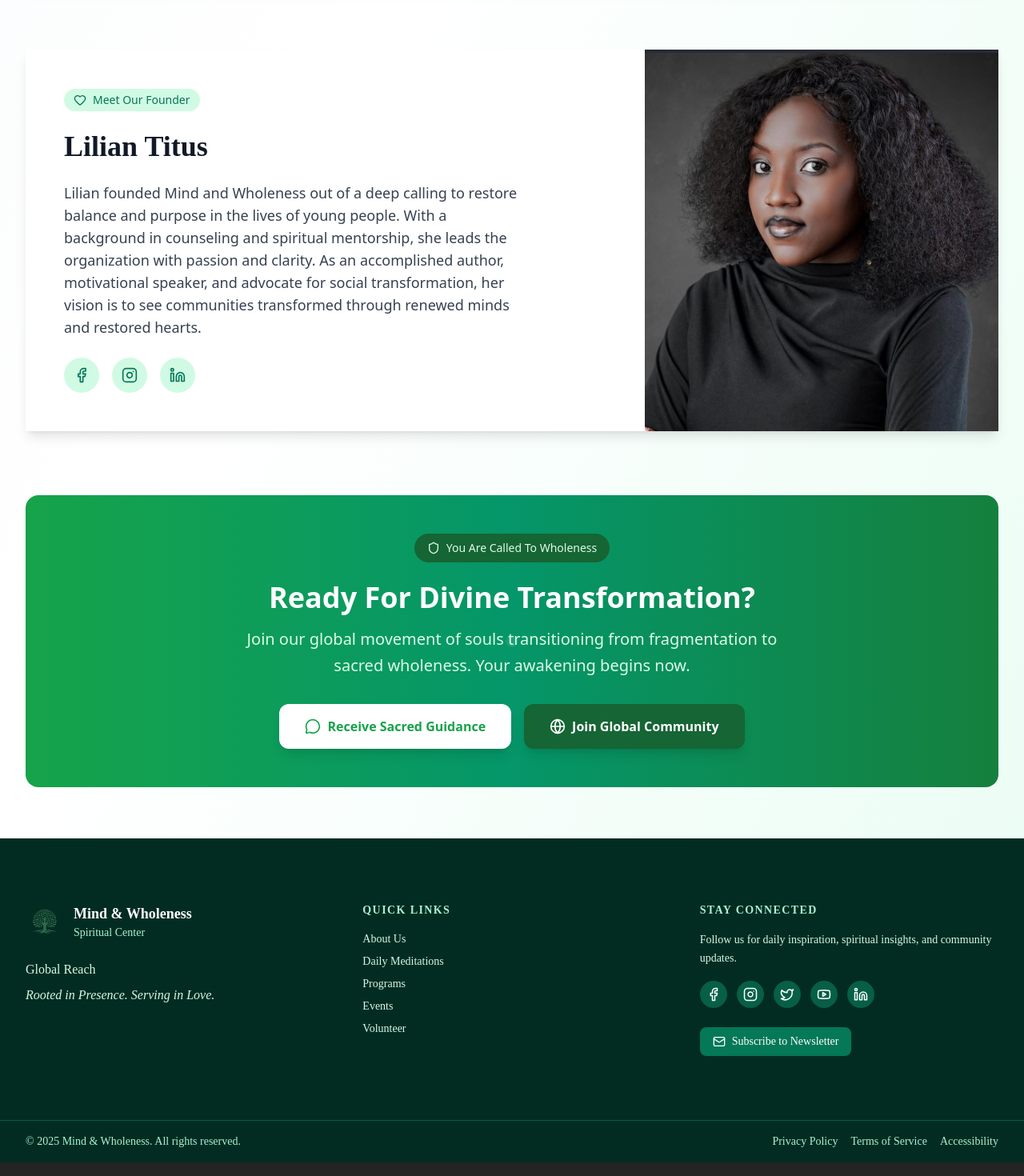
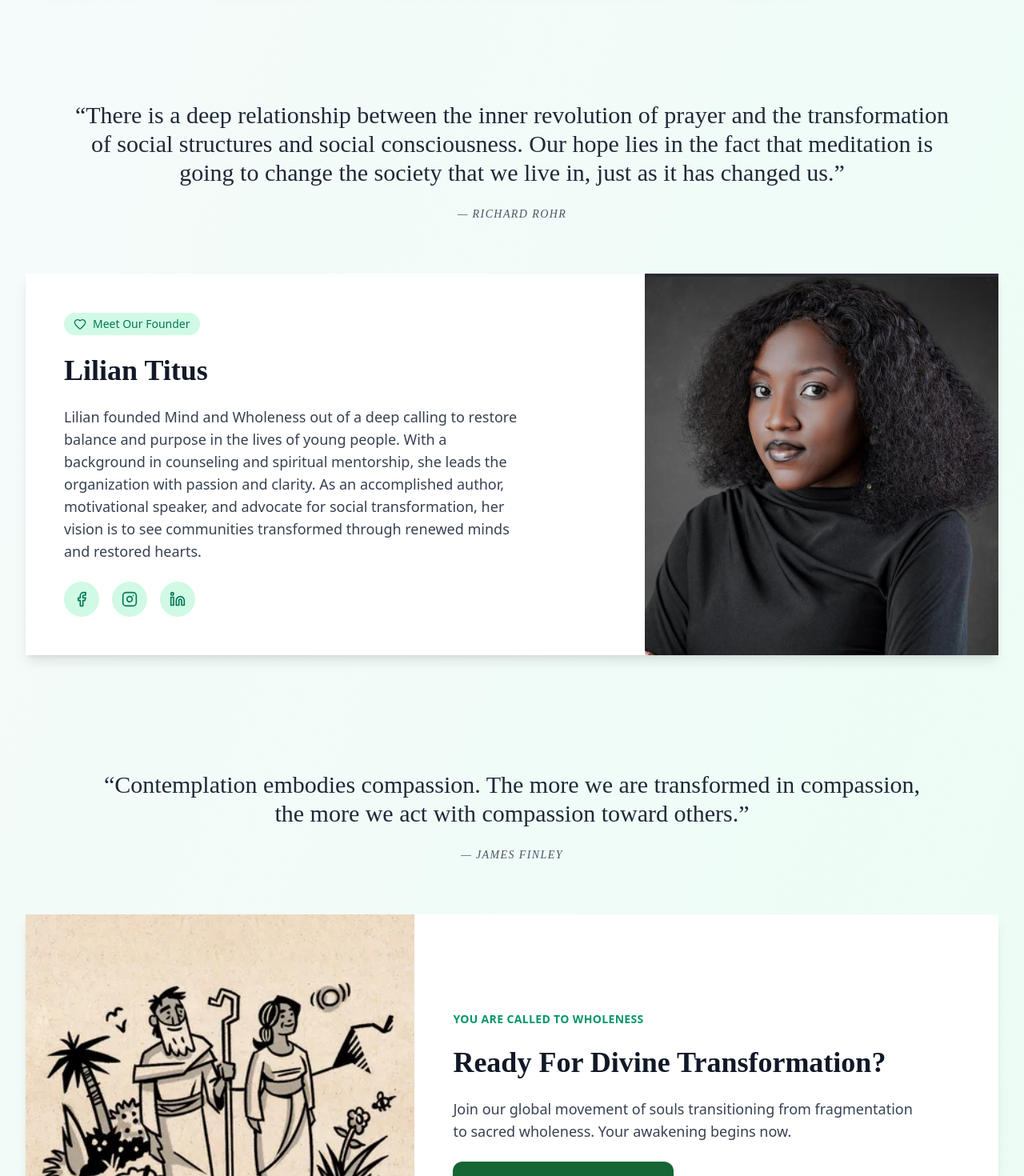
Before and after one commit to eldoJr/mind-and-wholeness, a React (Vite) app: page /begin-journey in a window 1280 px wide. Shown: the part 1680-3150 px from the top of the page at 80% size. Built offline with nearby package versions, Linux system fonts and the light colour scheme.

Commit message:
add: begin

```diff
--- a/src/pages/BeginJourney.tsx
+++ b/src/pages/BeginJourney.tsx
@@ -1,4 +1,5 @@
 import ceoImg from "/src/assets/images/ceo.png";
+import joinImg from "/src/assets/images/begin_join.png";
 import { useState } from 'react';
 import { Link } from "react-router-dom";
 import {
@@ -7,12 +8,10 @@ import {
   ArrowRight,
   CheckCircle,
   Play,
-  MessageCircle,
   Download,
   Sparkles,
   Globe,
   Users,
-  Shield,
   ChevronRight,
   Facebook,
   Instagram,
@@ -158,7 +157,7 @@ export default function BeginJourney() {
   };
 
   return (
-    <div className="min-h-screen bg-gradient-to-br from-slate-50 via-white to-emerald-50">
+    <div className="min-h-screen bg-gradient-to-br from-slate-50 to-emerald-50">
       {/* Navigation */}
       <div className="max-w-7xl mx-auto px-4 sm:px-6 lg:px-8 py-6">
         <nav className="flex items-center justify-between">
@@ -331,8 +330,17 @@ export default function BeginJourney() {
               );
             })}
           </div>
+
         </div>
-
+          <div className="py-16 pb-16 px-6 sm:px-8 lg:px-12 text-center">
+          <blockquote className="text-2xl sm:text-3xl font-serif text-gray-800 leading-relaxed max-w-6xl mx-auto">
+            “There is a deep relationship between the inner revolution of prayer and the transformation of social structures and social consciousness. Our hope lies in the fact that meditation is going to change the society that we live in, just as it has changed us.”
+            <br />
+            <cite className="block mt-6 text-sm tracking-widest font-medium text-gray-600 uppercase">
+              — RICHARD ROHR
+            </cite>
+          </blockquote>
+        </div>
         {/* CEO Section */}
         <div className="bg-white shadow-lg overflow-hidden mb-16 lg:mb-20">
           <div className="flex flex-col lg:flex-row">
@@ -377,40 +385,45 @@ export default function BeginJourney() {
           </div>
         </div>
 
-        {/* Final CTA */}
-        <div className="text-center bg-gradient-to-r from-green-600 via-emerald-600 to-green-700 rounded-2xl p-8 lg:p-12 text-white relative overflow-hidden">
-          {/* Background Pattern */}
-          <div className="absolute inset-0 opacity-10">
-            <svg className="w-full h-full" viewBox="0 0 100 100" xmlns="http://www.w3.org/2000/svg">
-              <defs>
-                <pattern id="grain" width="100" height="100" patternUnits="userSpaceOnUse">
-                  <circle cx="50" cy="50" r="2" fill="white" />
-                </pattern>
-              </defs>
-              <rect width="100" height="100" fill="url(#grain)" />
-            </svg>
+        <div className="py-16 pb-16 px-6 sm:px-8 lg:px-12 text-center">
+          <blockquote className="text-2xl sm:text-3xl font-serif text-gray-800 leading-relaxed max-w-5xl mx-auto">
+            “Contemplation embodies compassion. The more we are transformed in compassion, the more we act with compassion toward others.”
+            <br />
+            <cite className="block mt-6 text-sm tracking-widest font-medium text-gray-600 uppercase">
+              — JAMES FINLEY
+            </cite>
+          </blockquote>
         </div>
 
-          <div className="relative z-10">
-            <div className="inline-flex items-center gap-2 px-4 py-2 bg-green-800 rounded-full text-green-100 text-sm font-medium mb-6">
-              <Shield className="w-4 h-4" />
+        {/* Final CTA */}
+        <div className="bg-white shadow-lg overflow-hidden mb-16 lg:mb-20">
+          <div className="flex flex-col lg:flex-row">
+            {/* Image - Left Side */}
+            <div className="w-full lg:w-auto lg:flex-[0_0_40%] h-[300px] lg:h-auto">
+              <img
+                src={joinImg}
+                alt="Lilian Titus, Founder of Mind and Wholeness"
+                className="w-full h-full object-cover"
+              />
+            </div>
+
+            {/* Text Content - Right Side */}
+            <div className="lg:flex-1 p-8 lg:p-12 flex flex-col justify-center">
+              <div className="space-y-6 max-w-xl">
+                <div className="text-sm font-semibold text-emerald-600 tracking-wide uppercase">
                   <span>You Are Called To Wholeness</span>
                 </div>
 
-            <h2 className="text-3xl lg:text-4xl font-semibold mb-4">
+                <h2 className="text-3xl lg:text-4xl font-serif font-semibold text-gray-900 leading-tight">
                   Ready For Divine Transformation?
                 </h2>
 
-            <p className="text-xl text-green-100 mb-8 max-w-2xl mx-auto leading-relaxed">
+                <p className="text-gray-700 text-base lg:text-lg leading-relaxed">
                   Join our global movement of souls transitioning from fragmentation to sacred wholeness.
                   Your awakening begins now.
                 </p>
 
-            <div className="flex flex-col sm:flex-row gap-4 justify-center">
-              <button className="px-8 py-4 bg-white text-green-600 font-semibold rounded-xl hover:bg-gray-50 transition-all duration-300 flex items-center justify-center gap-2 shadow-lg hover:shadow-xl transform hover:-translate-y-0.5">
-                <MessageCircle className="w-5 h-5" />
-                <span>Receive Sacred Guidance</span>
-              </button>
+                <div className="flex space-x-4">
                     <button className="px-8 py-4 bg-green-800 text-white font-semibold rounded-xl hover:bg-green-900 transition-all duration-300 flex items-center justify-center gap-2 shadow-lg hover:shadow-xl transform hover:-translate-y-0.5">
                       <Globe className="w-5 h-5" />
                     <span>Join Global Community</span>
@@ -420,5 +433,8 @@ export default function BeginJourney() {
             </div>
         </div>
       </div>
+
+      </div>
+    </div>
   );
 }
```
Also changed, not shown: src/assets/images/begin_join.png (added). Lines whose indentation alone changed are shown as unchanged.
